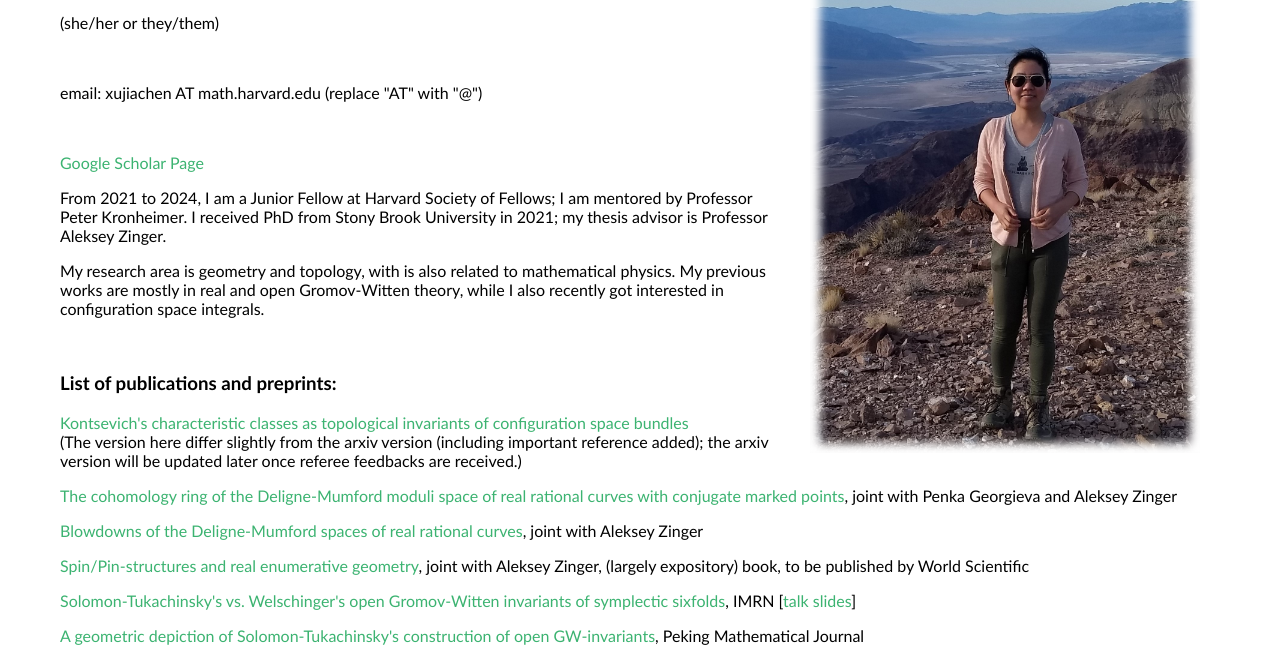
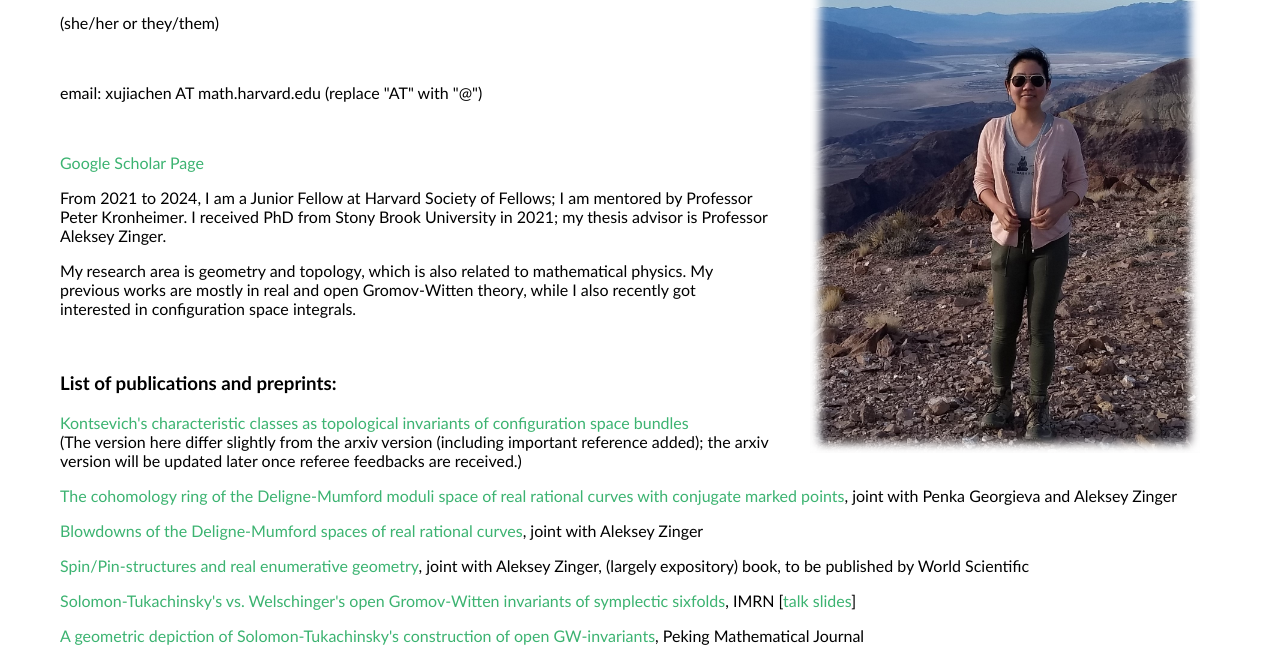
Before and after one commit to xujia-c/xujia-c.github.io, a plain HTML site: page index.html in a window 1280 px wide. Shown: the part 137-795 px from the top of the page. Drawn offline with Linux system fonts and the light colour scheme.

Commit message:
Update index.html

```diff
--- a/index.html
+++ b/index.html
@@ -58,7 +58,7 @@ An approxiamate English pronounciation of my first name is "soo-ja".</p>
 <p> From 2021 to 2024, I am a Junior Fellow at Harvard Society of Fellows; I am mentored by Professor Peter Kronheimer.
 I received PhD from Stony Brook University in 2021; my thesis advisor is Professor Aleksey Zinger</a>. </p>
 
-<p>My research area is geometry and topology, with is also related to mathematical physics. My previous works are mostly in real and open Gromov-Witten theory, while I also recently got interested in configuration space integrals.
+<p>My research area is geometry and topology, which is also related to mathematical physics. My previous works are mostly in real and open Gromov-Witten theory, while I also recently got interested in configuration space integrals.
 </p>
 <br>
 
```
